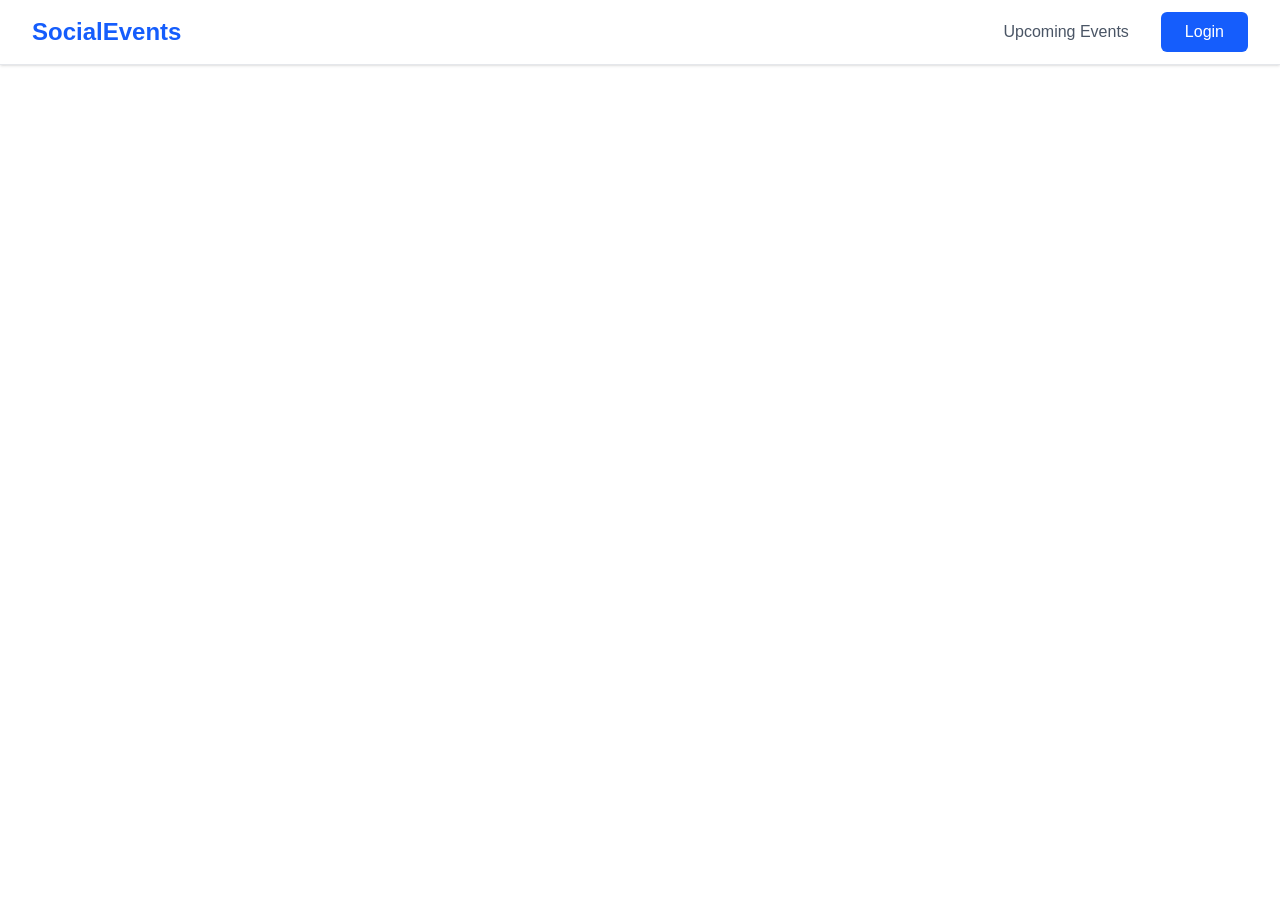
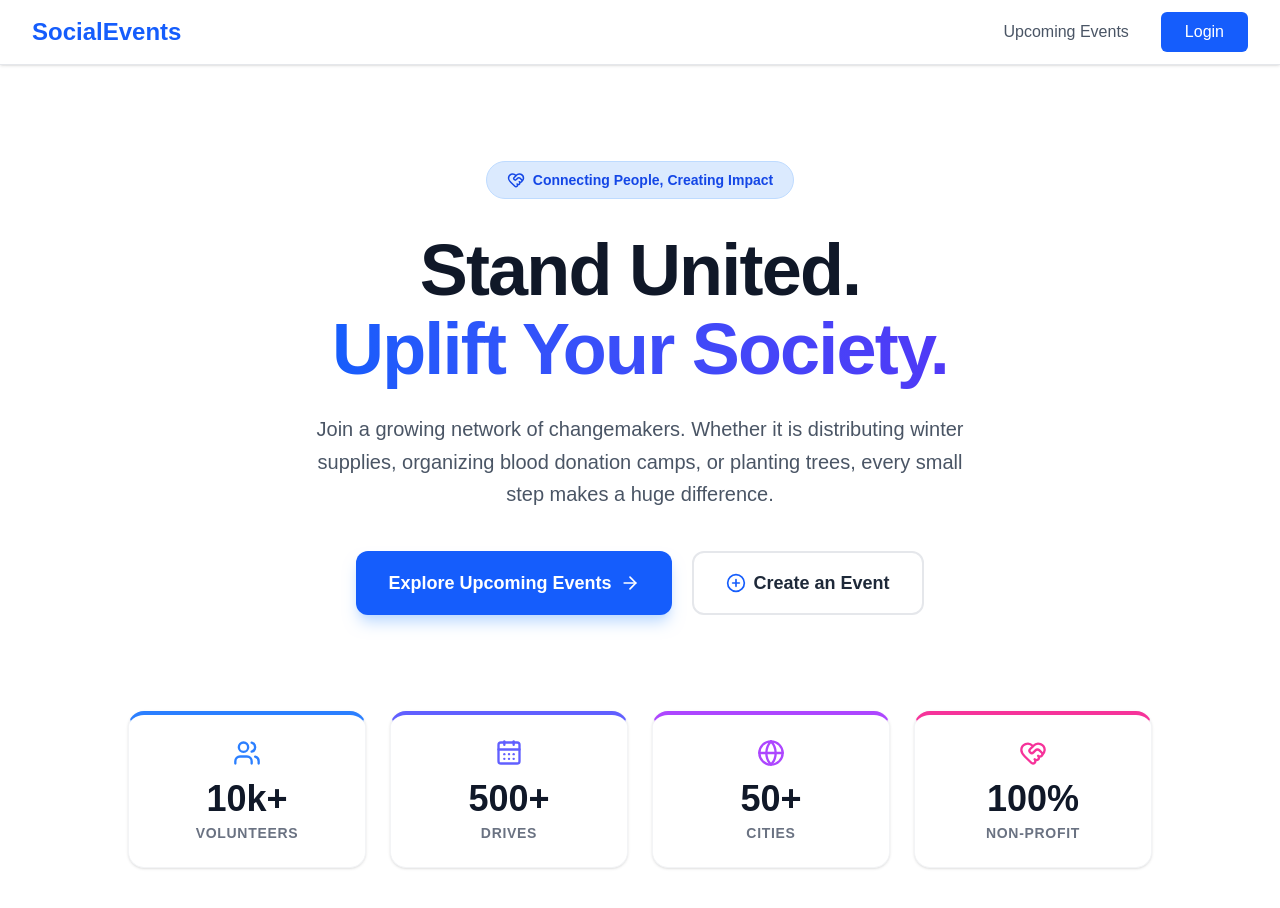
Before and after one commit to ayon6237/social-events-client, a Next.js app: page / in a window 1280 px wide. Shown: the top 908 px of the page. Before the commit the page ends 800 px from the top, so only its background shows below. Built offline with nearby package versions, Linux system fonts and the light colour scheme.

Commit message:
hero section added

```diff
--- a/src/app/page.js
+++ b/src/app/page.js
@@ -1,11 +1,85 @@
-import React from 'react';
+import Link from 'next/link';
+import { Users, CalendarDays, Globe, HeartHandshake, ArrowRight, PlusCircle } from 'lucide-react';
 
-const page = () => {
+export default function Home() {
   return (
-    <div>
+    <div className="bg-white min-h-screen">
+
+      {/* Hero Section */}
+      <section className="relative pt-24 pb-20 px-4 overflow-hidden z-10">
+
+        {/* Background Subtle Gradient (not copied from image) */}
+        <div className="absolute inset-0 bg-[radial-gradient(ellipse_at_top,_var(--tw-gradient-stops))] from-blue-50 via-white to-white -z-10"></div>
+
+        <div className="max-w-5xl mx-auto flex flex-col items-center text-center">
+
+          {/* Unique Badge */}
+          <div className="inline-flex items-center gap-2 bg-blue-100 text-blue-700 px-5 py-2 rounded-full text-sm font-bold mb-8 border border-blue-200">
+            <HeartHandshake size={18} />
+            Connecting People, Creating Impact
+          </div>
+
+          {/* Unique Headline with text-gradient */}
+          <h1 className="text-5xl md:text-7xl font-extrabold text-gray-900 tracking-tight leading-[1.1] mb-6">
+            Stand United. <br className="hidden md:block" />
+            <span className="text-transparent bg-clip-text bg-gradient-to-r from-blue-600 to-indigo-600">
+              Uplift Your Society.
+            </span>
+          </h1>
+
+          {/* Unique Subheadline */}
+          <p className="text-lg md:text-xl text-gray-600 max-w-2xl mb-10 leading-relaxed font-medium">
+            Join a growing network of changemakers. Whether it is distributing winter supplies, organizing blood donation camps, or planting trees, every small step makes a huge difference.
+          </p>
+
+          {/* Unique Buttons */}
+          <div className="flex flex-col sm:flex-row gap-5 mb-24 w-full sm:w-auto">
+            <Link
+              href="/events"
+              className="flex items-center justify-center gap-2 bg-blue-600 hover:bg-blue-700 text-white px-8 py-4 rounded-xl font-bold transition-all shadow-lg shadow-blue-200 text-lg"
+            >
+              Explore Upcoming Events <ArrowRight size={20} />
+            </Link>
+
+            <Link
+              href="/create-event"
+              className="flex items-center justify-center gap-2 bg-white hover:bg-gray-50 text-gray-800 border-2 border-gray-200 px-8 py-4 rounded-xl font-bold transition-all text-lg"
+            >
+              <PlusCircle size={20} className="text-blue-600" /> Create an Event
+            </Link>
+          </div>
+
+          {/* Stats Cards (Same layout, unique design with top-borders and icons) */}
+          <div className="grid grid-cols-2 md:grid-cols-4 gap-6 w-full max-w-5xl">
+
+            <div className="bg-white p-6 rounded-2xl shadow-sm border-t-4 border-t-blue-500 border-x border-b border-gray-100 flex flex-col items-center justify-center hover:-translate-y-1 transition-transform duration-300">
+              <Users className="text-blue-500 mb-3" size={28} />
+              <span className="text-3xl md:text-4xl font-black text-gray-900 mb-1">10k+</span>
+              <span className="text-xs md:text-sm text-gray-500 font-bold uppercase tracking-wider">Volunteers</span>
+            </div>
+
+            <div className="bg-white p-6 rounded-2xl shadow-sm border-t-4 border-t-indigo-500 border-x border-b border-gray-100 flex flex-col items-center justify-center hover:-translate-y-1 transition-transform duration-300">
+              <CalendarDays className="text-indigo-500 mb-3" size={28} />
+              <span className="text-3xl md:text-4xl font-black text-gray-900 mb-1">500+</span>
+              <span className="text-xs md:text-sm text-gray-500 font-bold uppercase tracking-wider">Drives</span>
+            </div>
+
+            <div className="bg-white p-6 rounded-2xl shadow-sm border-t-4 border-t-purple-500 border-x border-b border-gray-100 flex flex-col items-center justify-center hover:-translate-y-1 transition-transform duration-300">
+              <Globe className="text-purple-500 mb-3" size={28} />
+              <span className="text-3xl md:text-4xl font-black text-gray-900 mb-1">50+</span>
+              <span className="text-xs md:text-sm text-gray-500 font-bold uppercase tracking-wider">Cities</span>
+            </div>
+
+            <div className="bg-white p-6 rounded-2xl shadow-sm border-t-4 border-t-pink-500 border-x border-b border-gray-100 flex flex-col items-center justify-center hover:-translate-y-1 transition-transform duration-300">
+              <HeartHandshake className="text-pink-500 mb-3" size={28} />
+              <span className="text-3xl md:text-4xl font-black text-gray-900 mb-1">100%</span>
+              <span className="text-xs md:text-sm text-gray-500 font-bold uppercase tracking-wider">Non-Profit</span>
+            </div>
+
+          </div>
+        </div>
+      </section>
 
     </div>
   );
-};
-
-export default page;
+}
```
